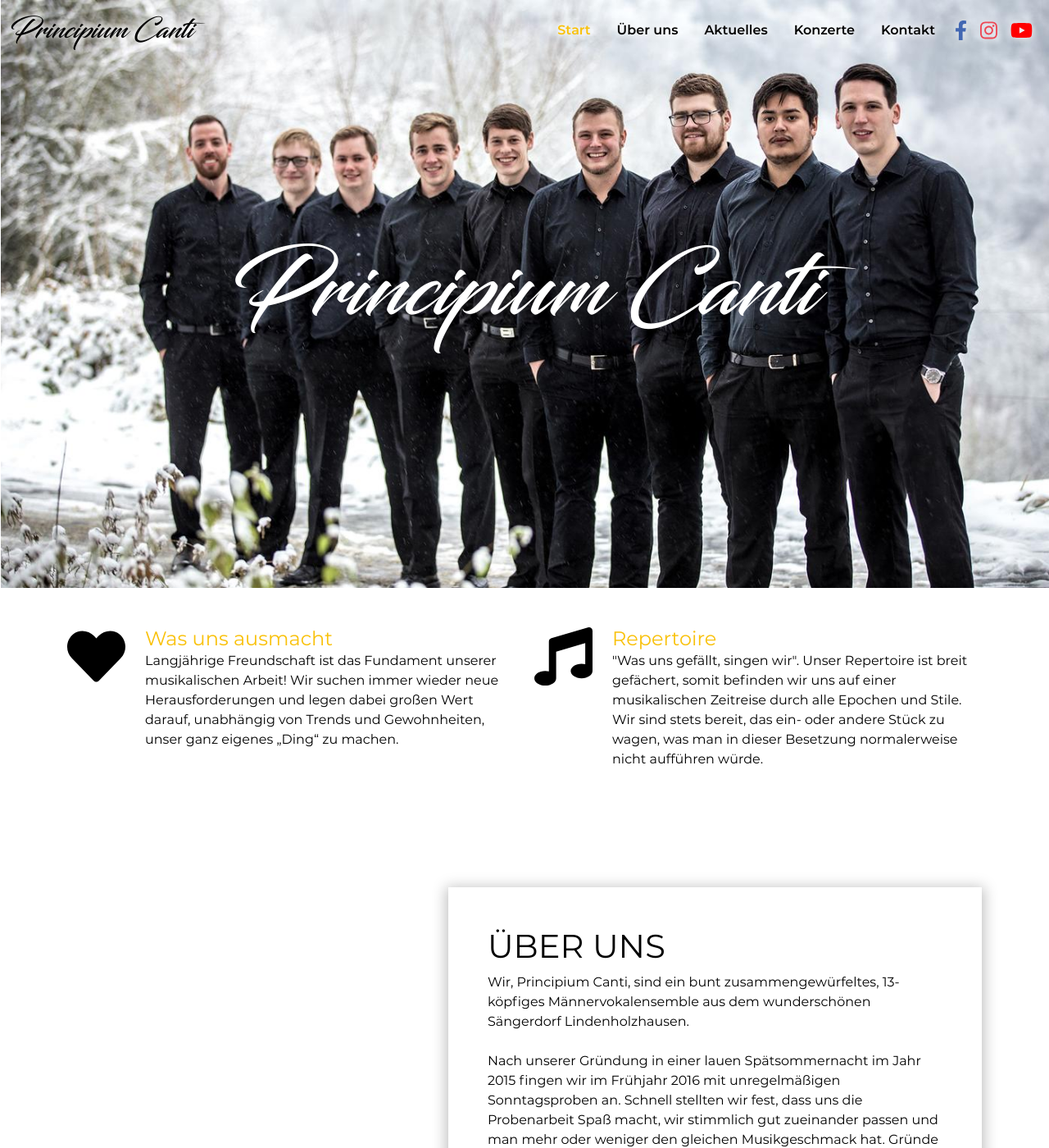
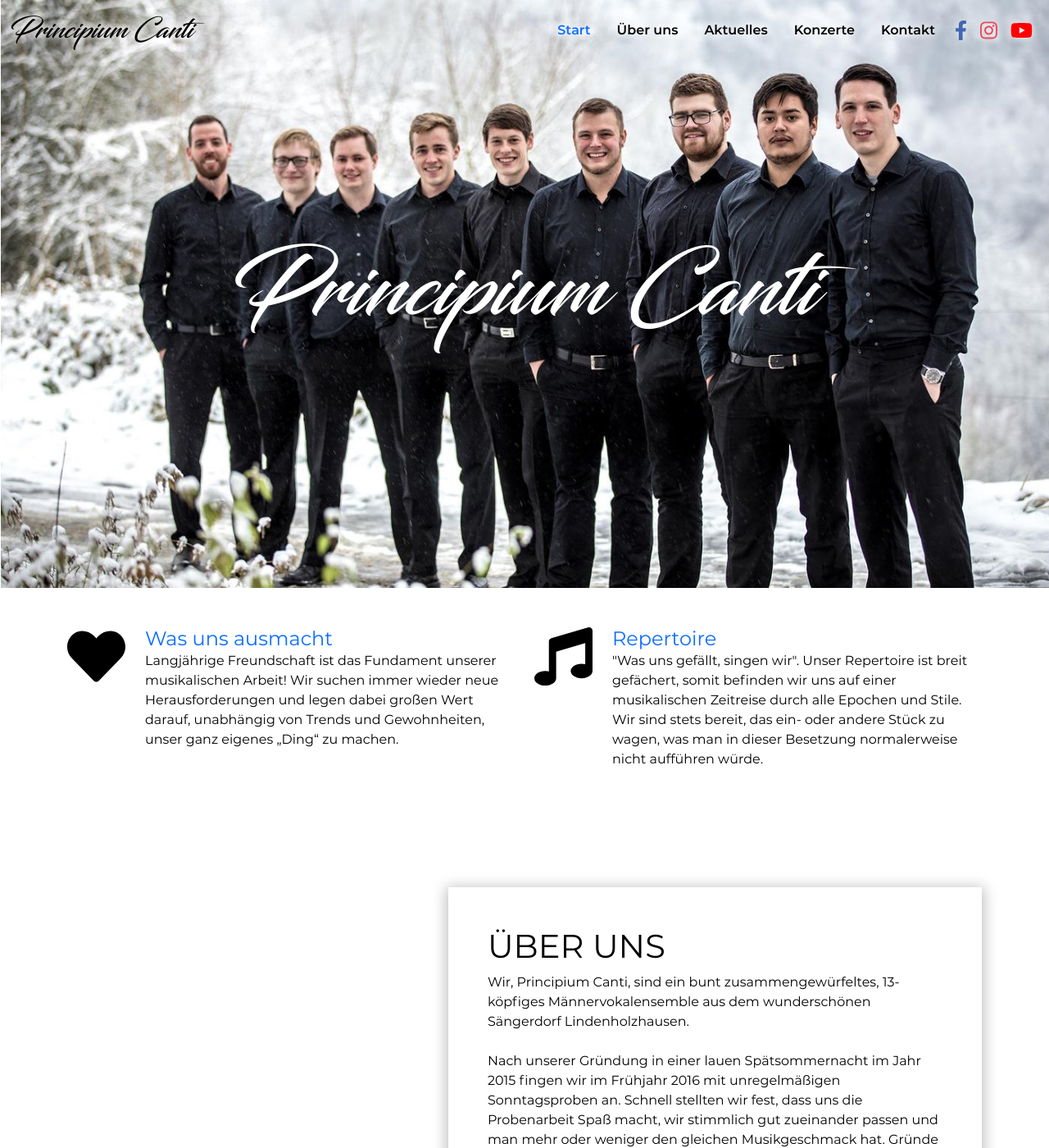
Before and after one commit to principiumcanti/website, a Jekyll site: the page built from index.html, in a window 1280 px wide and 1400 px high. Shown: the whole window at 82% size. Built offline with Jekyll 4.4.1, drawn with Linux system fonts in a browser that asks for light colours.

Commit message:
accessability optimizations

```diff
--- a/_includes/aktuelles.html
+++ b/_includes/aktuelles.html
@@ -6,13 +6,13 @@
       {% picture thumbnail-frontpage {{post.image.url}} --img alt="{{ post.image.alt-text }}" %}
       <div class="p-3">
         {% if post.pressebericht == true %}
-        <span class="letter-spacing-2 text-uppercase"><a href="{{ post.url }}" class="text-decoration-none"><strong>Pressebericht</strong></a></span>
+        <span class="letter-spacing-2 text-uppercase"><strong>Pressebericht</strong></span>
         {% endif %}
         {% unless post.pressebericht == true %}
-        <span class="letter-spacing-2 text-uppercase"><a href="{{ post.url }}" class="text-decoration-none"><strong>Blogartikel</strong></a></span>
+        <span class="letter-spacing-2 text-uppercase"><strong>Blogartikel</strong></span>
         {% endunless %}
         <h3>
-          <a class="text-decoration-none text-primary" href="{{ post.url }}">{{ post.title }}</a>
+          <a class="text-decoration-none primary-color" href="{{ post.url }}">{{ post.title }}</a>
         </h3>
         <div>
           {{ post.excerpt }}
--- a/_layouts/post.html
+++ b/_layouts/post.html
@@ -8,12 +8,12 @@ layout: default-container
 </div>
 {% endif %}
 {% if page.pressebericht == true %}
-<span class="blog-entry-category"><a href="#">Pressebericht</a></span>
+<span class="letter-spacing-2 text-uppercase"><strong>Pressebericht</strong></span>
 {% endif %}
 {% unless page.pressebericht == true %}
-<span class="blog-entry-category"><a href="#">Blogartikel</a></span>
+<span class="letter-spacing-2 text-uppercase"><strong>Blogartikel</strong></span>
 {% endunless %}
-<h1 class="post-title">{{ page.title }}</h1>
+<h1 class="primary-color">{{ page.title }}</h1>
 {% if page.subtitle != nil %}
 <h2>{{ page.subtitle }}</h2>
 {% endif %}
--- a/_sass/general.scss
+++ b/_sass/general.scss
@@ -4,7 +4,7 @@
 }
 
 .primary-color {
-  color: var(--primary-color);
+  color: var(--bs-primary);
 }
 
 .fill-body-color {
@@ -12,14 +12,14 @@
 }
 
 a:hover {
-  color: var(--link-hover-color);
+  color: var(--bs-primary);
 }
 a {
   color: var(--link-color);
 }
 
 .btn-primary{
-  color: #000;
+  color: var(--primary-button-font-color);
   background-color: var(--bs-primary);
   border-top-color: var(--bs-primary);
   border-bottom-color: var(--bs-primary);
@@ -28,7 +28,7 @@ a {
 }
 
 .btn-primary:hover {
-  color: #000;
+  color: var(--primary-button-font-color);
   background-color: var(--bs-primary);
   border-color: var(--bs-primary);
 }
--- a/_sass/navbar.scss
+++ b/_sass/navbar.scss
@@ -21,5 +21,5 @@ a.nav-link {
 }
 
 a.nav-link.active, .nav-link:hover {
-  color: var(--link-hover-color)!important;
+  color: var(--bs-primary)!important;
 }
--- a/_sass/variables.scss
+++ b/_sass/variables.scss
@@ -18,9 +18,9 @@
 }
 
 body {
-  --primary-color: var(--principium-gold);
+  --bs-primary: var(--bs-blue) !important;
+  --primary-button-font-color: white;
   --link-color: var(--gray);
-  --link-hover-color: var(--principium-gold);
   --font-color: var(--gray);
   --headline-color: var(--dark-gray);
   --text-shadow-color: white;
@@ -37,6 +37,8 @@ body {
 
 @media (prefers-color-scheme: dark) {
   body {
+    --bs-primary: var(--bs-yellow) !important;
+    --primary-button-font-color: black;
     --link-color: var(--gray-invert);
     --navbar-background-color: black;
     --background-color: black;
```
Also changed, not shown: blog.html (+5 -5 lines).
